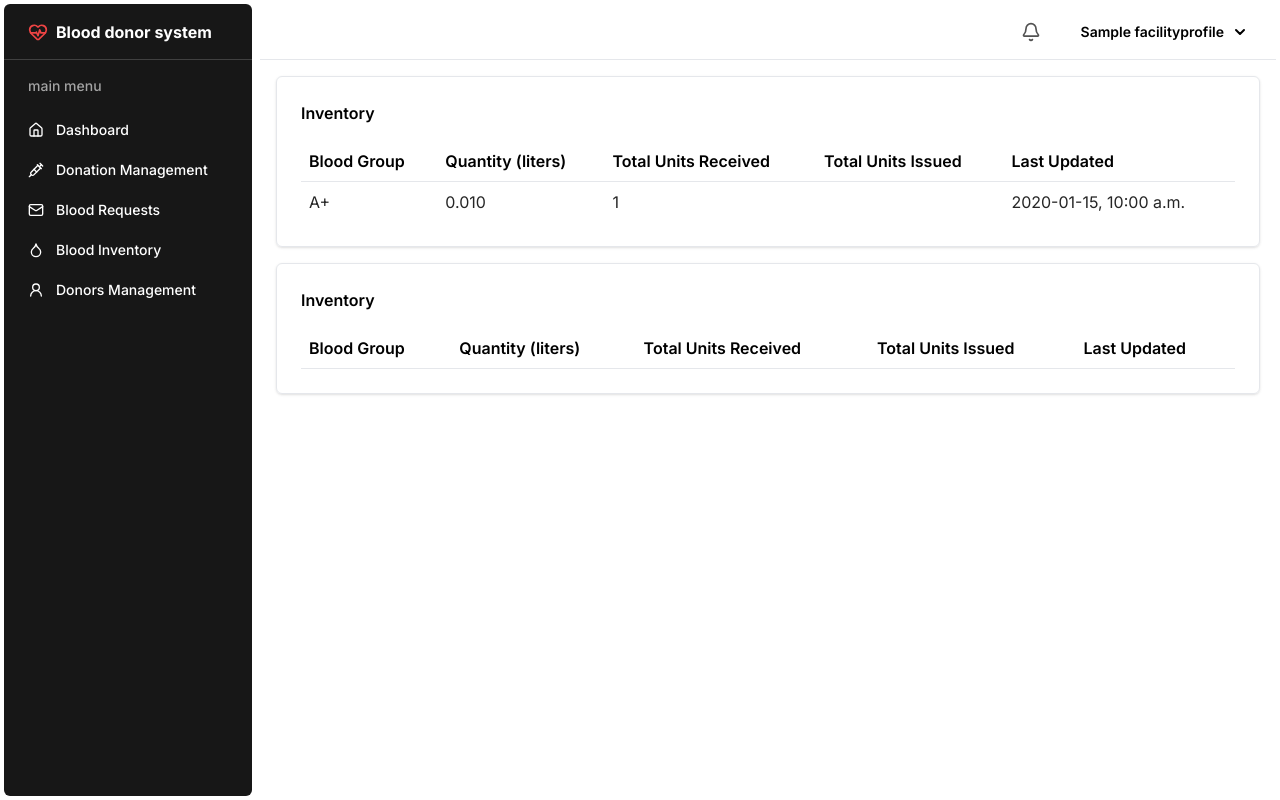
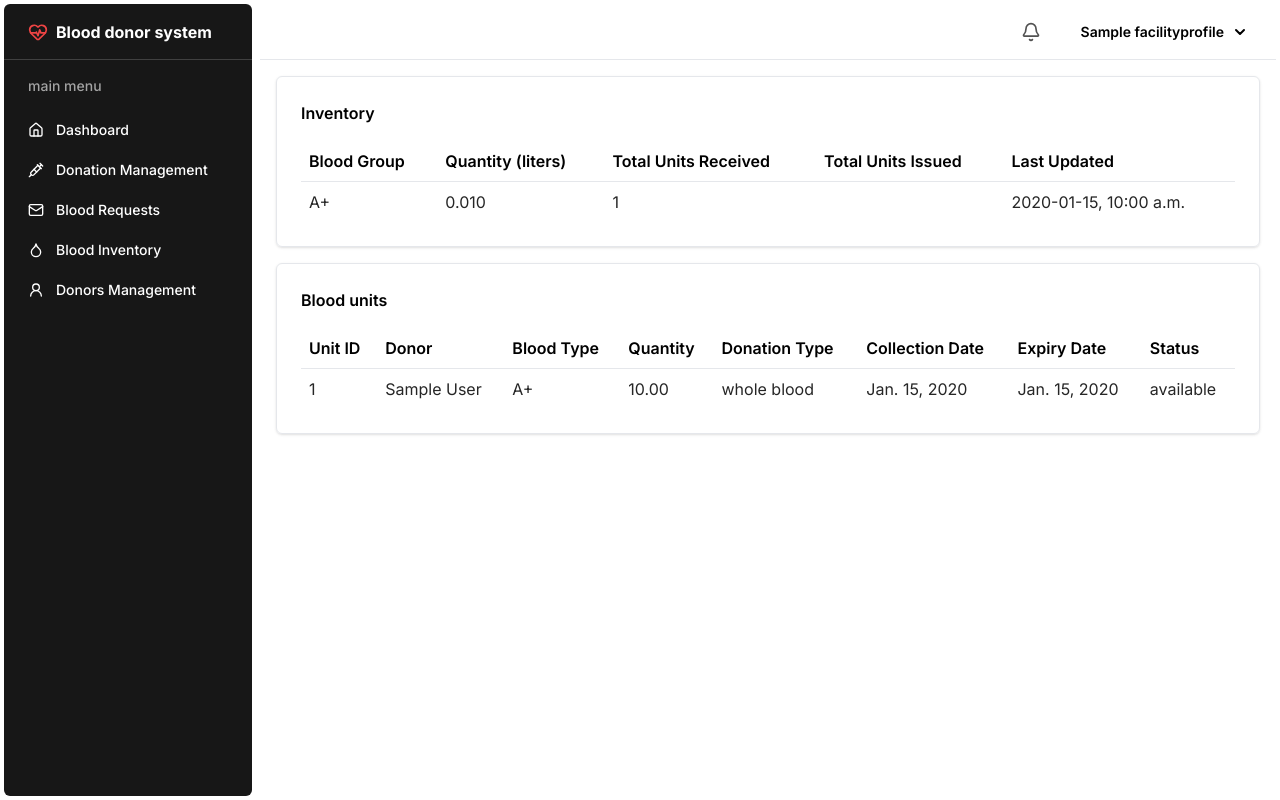
Before and after one commit to Jeff-Maina/blood-donor-system, a Django app: page /facility/inventory in a window 1280 px wide. Run offline with Django 4.2, Linux system fonts and the light colour scheme; a user stored in the database is signed in; tables that the repository leaves empty hold one stand-in row (values such as "Sample post"); lists and menus that the app fills with data are empty.

Commit message:
feat: add blood units table

```diff
--- a/bloodDonorSystem/facilities/views.py
+++ b/bloodDonorSystem/facilities/views.py
@@ -227,6 +227,7 @@
         unit_id=unit_id,
         blood_type=donation.user.blood_group,
         donation_type=donation.donation_type,
+        quantity=donation.amount,
         donor=donation.user,
         facility=donation.facility,
         collection_date=donation.donation_date,
@@ -248,6 +249,7 @@
     profile = user.facilityprofile
 
     inventory = profile.inventory.all()
+    bloodunits = profile.bloodunits.all()
 
     for item in inventory:
         item.quantity = round(item.quantity / 1000, 3)
@@ -255,7 +257,8 @@
     context = {
         'inventories': inventory,
         'profile': profile,
-        'user': user
+        'user': user,
+        'bloodunits': bloodunits
     }
 
     return render(request, 'facility/inventory.html', context)
--- a/bloodDonorSystem/templates/facility/inventory.html
+++ b/bloodDonorSystem/templates/facility/inventory.html
@@ -35,20 +35,35 @@
     </div>
 
     <div class="w-full col-span-2 rounded-md shadow p-6 border flex flex-col gap-4 ">
-        <h1 class="font-semibold">Inventory</h1>
+        <h1 class="font-semibold">Blood units</h1>
         <div class="w-full">
             <table class="w-full">
                 <thead class="border-b">
                     <tr class="">
-                        <th class="p-2 text-left font-semibold">Blood Group</th>
-                        <th class="p-2 text-left font-semibold">Quantity (liters)</th>
-                        <th class="p-2 text-left font-semibold">Total Units Received</th>
-                        <th class="p-2 text-left font-semibold">Total Units Issued</th>
-                        <th class="p-2 text-left font-semibold">Last Updated</th>
+                        <th class="p-2 text-left font-semibold">Unit ID</th>
+                        <th class="p-2 text-left font-semibold">Donor</th>
+                        <th class="p-2 text-left font-semibold">Blood Type</th>
+                        <th class="p-2 text-left font-semibold">Quantity</th>
+                        <th class="p-2 text-left font-semibold">Donation Type</th>
+                        <th class="p-2 text-left font-semibold">Collection Date</th>
+                        <th class="p-2 text-left font-semibold">Expiry Date</th>
+                        <th class="p-2 text-left font-semibold">Status</th>
                     </tr>
                 </thead>
                 <tbody>
-                    {% for inventory in inventories %}
+                    {% for unit in bloodunits %}
+                    <tr class="{% if forloop.counter|divisibleby:2 %}bg-neutral-100 {% else %}bg-white{% endif %}">
+                        <td class="p-2 truncate text-neutral-800">{{ unit.unit_id }}</td>
+                        <td class="p-2 truncate text-neutral-800">{{ unit.donor.firstname }} {{ unit.donor.lastname }}
+                        </td>
+                        <td class="p-2 truncate text-neutral-800">{{ unit.blood_type }}</td>
+                        <td class="p-2 truncate text-neutral-800">{{ unit.quantity }}</td>
+                        <td class="p-2 truncate text-neutral-800">{{ unit.donation_type }}</td>
+                        <td class="p-2 truncate text-neutral-800">{{ unit.collection_date }}</td>
+                        <td class="p-2 truncate text-neutral-800">{{ unit.expiration_date }}</td>
+                        <td class="p-2 truncate text-neutral-800">{{ unit.status }}</td>
+                    </tr>
+                    </tr>
                     {% endfor %}
                 </tbody>
             </table>
```
